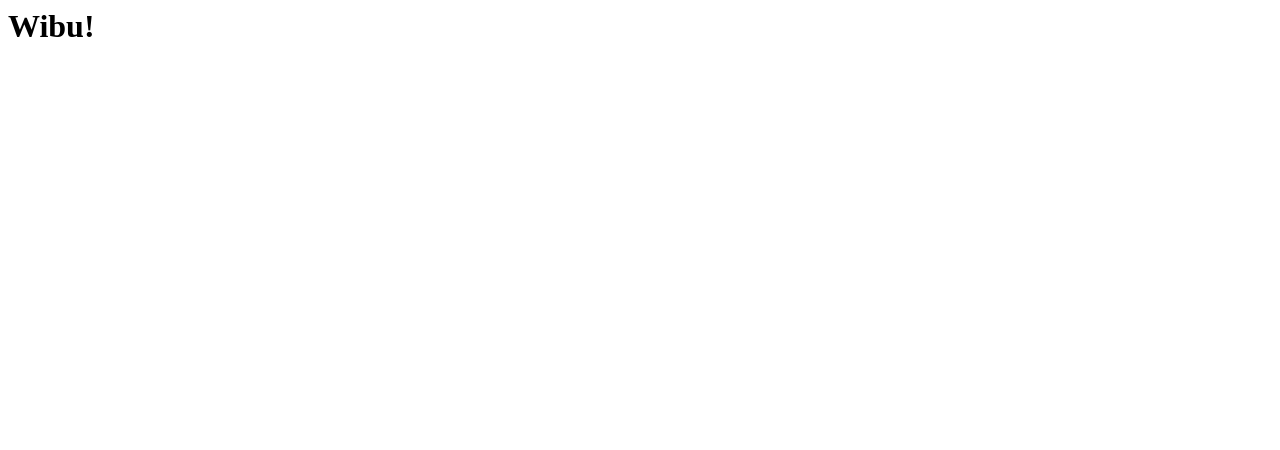
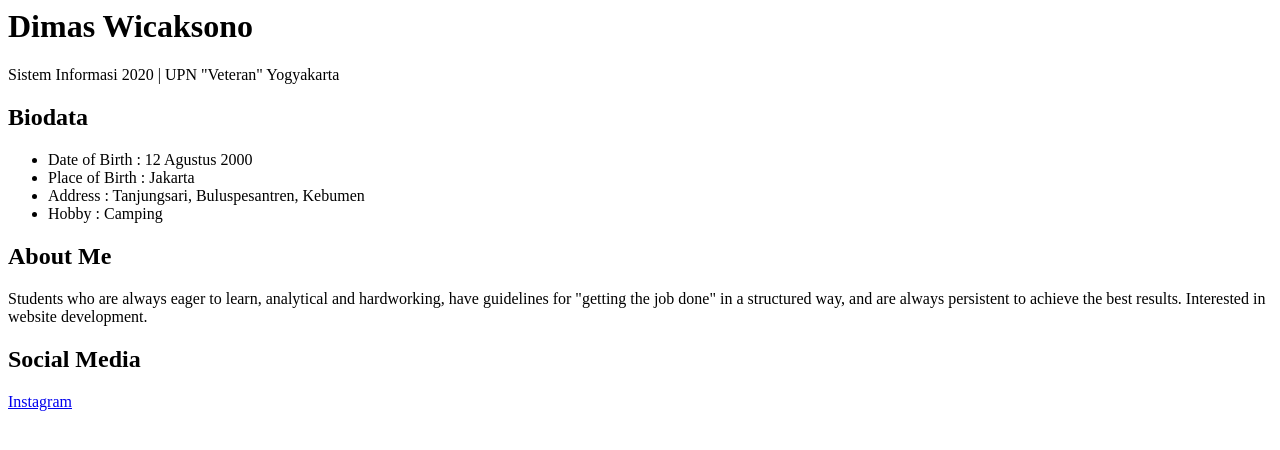
Before and after one commit to triggeredsoyboy/fcp-web-application, a plain HTML site: page index.html in a window 1280 px wide. Drawn offline with Linux system fonts and the light colour scheme.

Commit message:
insert a bio for profile page

```diff
--- a/index.html
+++ b/index.html
@@ -1,11 +1,33 @@
 <html>
 
 <head>
-    <title>Title Tab</title>
+    <title>Dimas Wicaksono</title>
 </head>
 
 <body>
-    <h1>Wibu!</h1>
+    <h1>Dimas Wicaksono</h1>
+    <p>Sistem Informasi 2020 | UPN "Veteran" Yogyakarta</p>
+
+    <h2>Biodata</h2>
+    <ul>
+        <li>Date of Birth : 12 Agustus 2000</li>
+        <li>Place of Birth : Jakarta</li>
+        <li>Address : Tanjungsari, Buluspesantren, Kebumen</li>
+        <li>Hobby : Camping</li>
+    </ul>
+
+    <h2>About Me</h2>
+    <p>
+        Students who are always eager to learn, analytical and hardworking, have
+        guidelines for "getting the job done" in a structured way, and are always persistent to achieve the best
+        results. Interested in website development.
+    </p>
+    </p>
 </body>
 
+<footer>
+    <h2>Social Media</h2>
+    <a href="https://www.instagram.com/dimaswicakk/">Instagram</a>
+</footer>
+
 </html>
```
